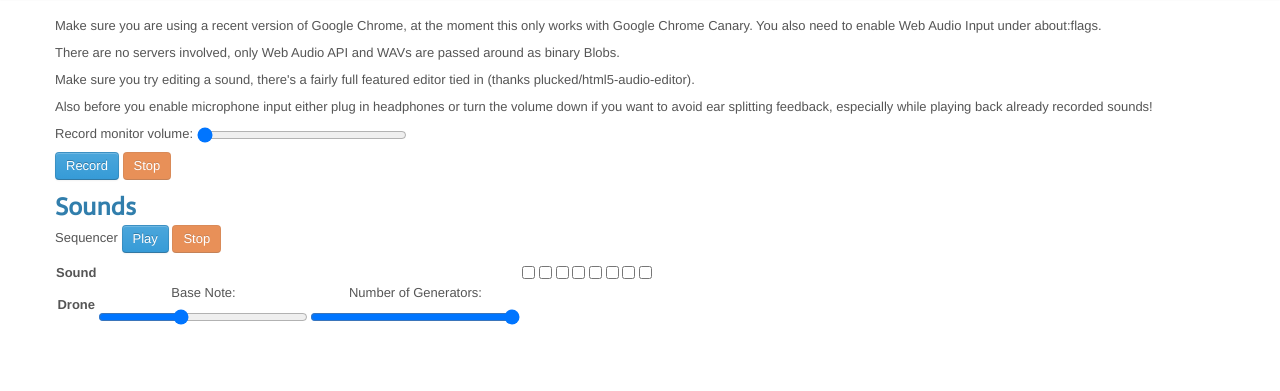
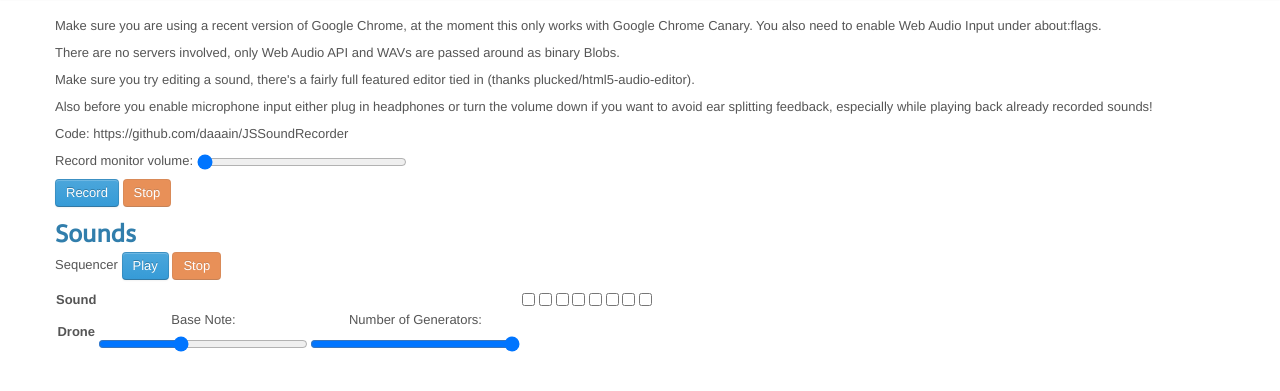
Before and after one commit to daaain/JSSoundRecorder, a plain HTML site: page index.html in a window 1280 px wide. Shown: the part 43-434 px from the top of the page. Drawn offline with Linux system fonts and the light colour scheme.

Commit message:
Updating documentation.

```diff
--- a/index.html
+++ b/index.html
@@ -41,6 +41,8 @@
       <p>There are no servers involved, only Web Audio API and WAVs are passed around as binary Blobs.</p>
       <p>Make sure you try editing a sound, there's a fairly full featured editor tied in (thanks plucked/html5-audio-editor).</p>
       <p>Also before you enable microphone input either plug in headphones or turn the volume down if you want to avoid ear splitting feedback, especially while playing back already recorded sounds!</p>
+      <p>Code: https://github.com/daaain/JSSoundRecorder</p>
+
 
       <p>Record monitor volume: <input type="range" max="1" step="0.1" value="0" onchange="changeVolume(this.value)"/></p>
       <p>
```
Also changed, not shown: README.md.
